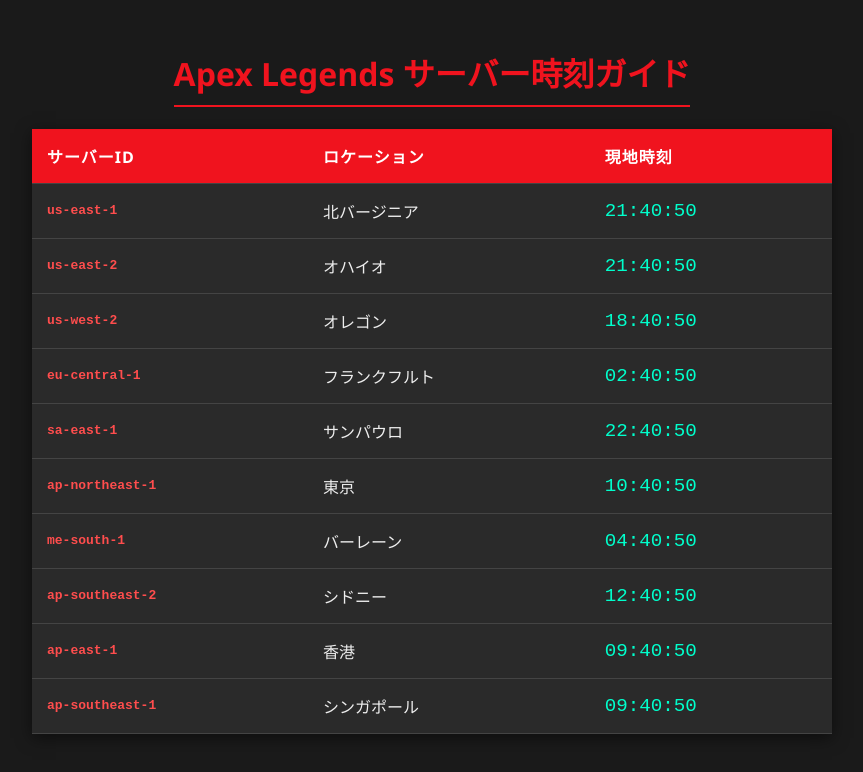
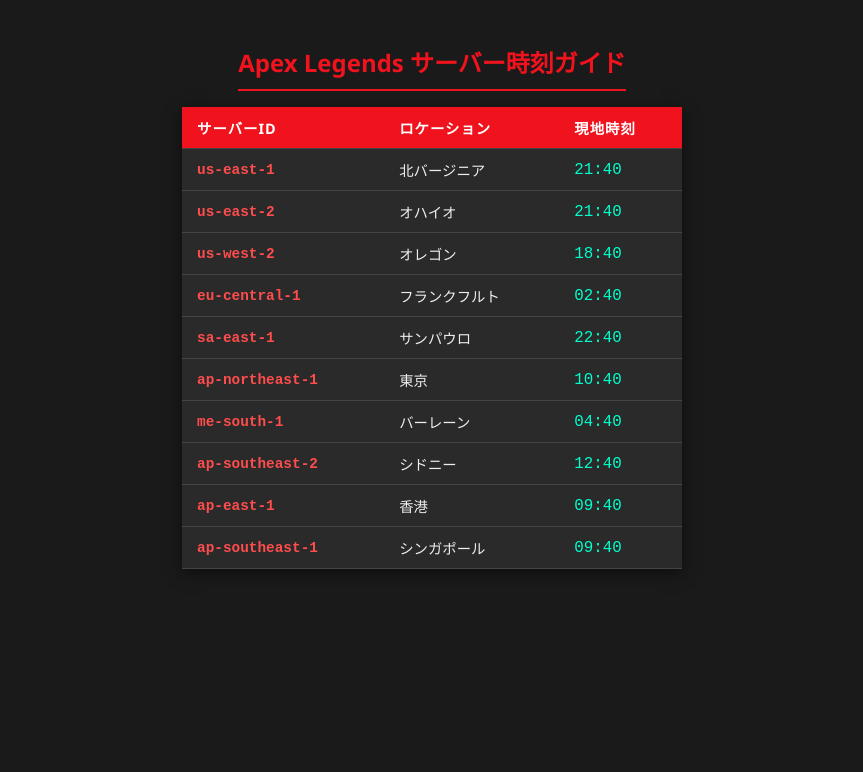
Before and after one commit to Kiyu-Noob3/apex-server-clock, a plain HTML site: page index.html in a window 1280 px wide. Shown: the whole page, without its empty margins (208-1071 px from the left). Drawn offline with Linux system fonts and the light colour scheme.

Commit message:
Update index.html

```diff
--- a/index.html
+++ b/index.html
@@ -14,23 +14,28 @@
             align-items: center;
             padding: 20px;
         }
-        h1 { color: #f0131e; border-bottom: 2px solid #f0131e; padding-bottom: 10px; }
+        h1 { color: #f0131e; border-bottom: 2px solid #f0131e; padding-bottom: 10px; font-size: 1.5rem; }
+
+        /* 表の横幅を狭く調整 (max-widthを800pxから500pxへ) */
         table {
             border-collapse: collapse;
-            width: 90%;
-            max-width: 800px;
+            width: 100%;
+            max-width: 500px;
             background-color: #2a2a2a;
             box-shadow: 0 4px 15px rgba(0,0,0,0.5);
+            font-size: 0.9rem;
         }
         th, td {
-            padding: 15px;
+            padding: 10px 15px;
             text-align: left;
             border-bottom: 1px solid #444;
         }
         th { background-color: #f0131e; color: white; text-transform: uppercase; letter-spacing: 1px; }
         tr:hover { background-color: #333; }
+
         .server-id { font-weight: bold; color: #ff4d4d; font-family: monospace; }
-        .time { font-family: 'Courier New', Courier, monospace; font-size: 1.2em; color: #00ffcc; }
+        /* 時刻のフォントサイズを微調整 */
+        .time { font-family: 'Courier New', Courier, monospace; font-size: 1.1em; color: #00ffcc; }
     </style>
 </head>
 <body>
@@ -45,8 +50,7 @@
                 <th>現地時刻</th>
             </tr>
         </thead>
-        <tbody id="clock-table">
-            </tbody>
+        <tbody id="clock-table"></tbody>
     </table>
 
     <script>
@@ -73,7 +77,7 @@
                     timeZone: server.zone,
                     hour: '2-digit',
                     minute: '2-digit',
-                    second: '2-digit',
+                    /* secondを削除しました */
                     hour12: false
                 });
 
@@ -89,9 +93,9 @@
             tableBody.innerHTML = html;
         }
 
-        // 1秒ごとに更新
-        setInterval(updateClocks, 1000);
-        updateClocks(); // 初回起動
+        // 1分ごとに更新（秒を表示しないため、1秒ごとより負荷を下げられます）
+        setInterval(updateClocks, 60000);
+        updateClocks();
     </script>
 </body>
 </html>
```
